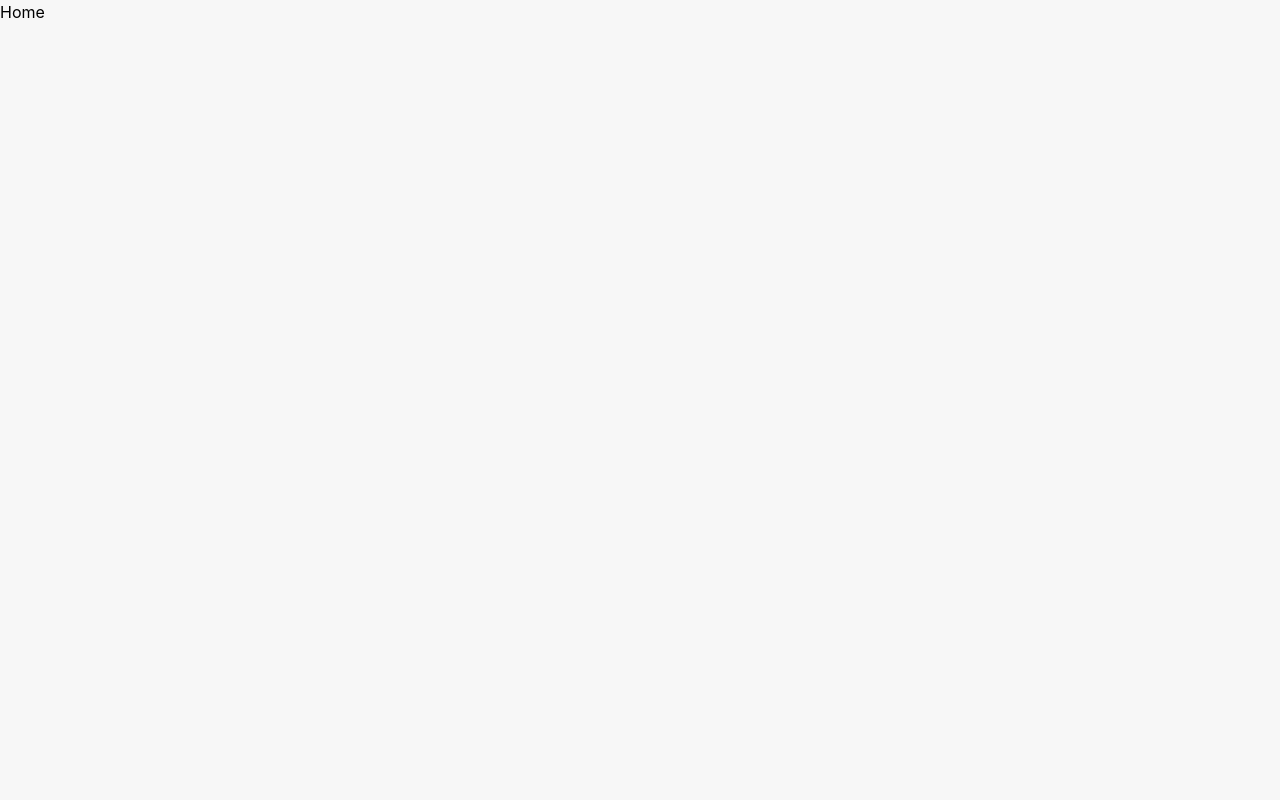
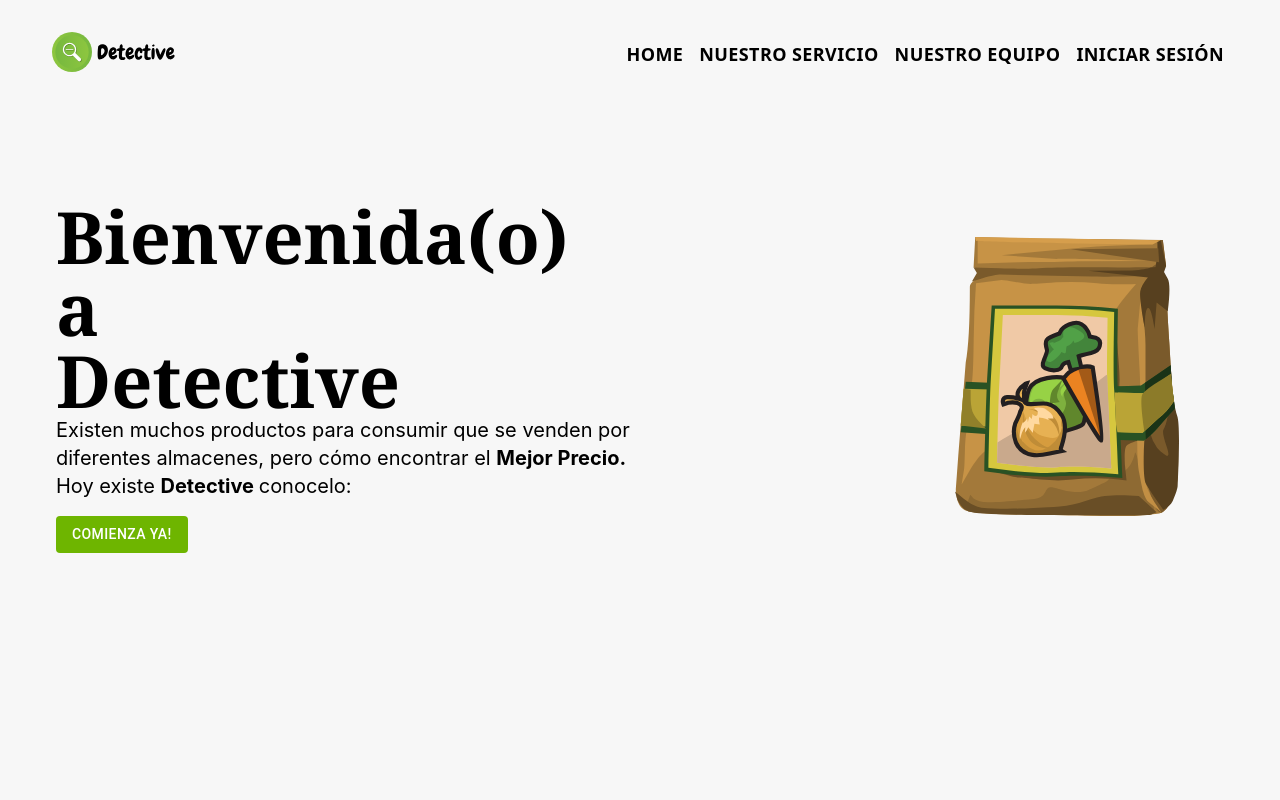
Before and after one commit to KnovaUnivalle/Web-Project-Front, a React (Vite) app: page /home in a window 1280 px wide. Shown: the top 800 px of the page. Built offline with nearby package versions, Linux system fonts and the light colour scheme.

Commit message:
add router, land main, land menu n movil

```diff
--- /dev/null
+++ b/src/components/main/LandMain.jsx
@@ -0,0 +1,19 @@
+import Service from '../sections/Service';
+import Statement from '../sections/Statement';
+import Team from '../sections/Team';
+import Welcome from '../sections/Welcome';
+
+const LandMain = () => {
+	return (
+		<>
+			<main>
+				<Welcome />
+				<Service />
+				<Statement />
+				<Team />
+			</main>
+		</>
+	);
+};
+
+export default LandMain;
--- /dev/null
+++ b/src/components/menus/LandMenu.jsx
@@ -0,0 +1,23 @@
+import { Button } from '@mui/material';
+import { useNavigate } from 'react-router-dom';
+
+const LandMenu = ({ pages }) => {
+	const navigate = useNavigate();
+	return (
+		<>
+			<div className='hidden md:block'>
+				{pages.map((page) => (
+					<Button
+						key={`menulanditem${page.id}`}
+						onClick={() => navigate(page.id)}
+						sx={{ color: '#000', paddingTop: '0.75rem' }}
+					>
+						<p className='font-semibold font-sans text-base lg:text-lg'>{page.title}</p>
+					</Button>
+				))}
+			</div>
+		</>
+	);
+};
+
+export default LandMenu;
--- a/src/components/menus/Movil.jsx
+++ b/src/components/menus/Movil.jsx
@@ -1,8 +1,11 @@
 import { IconButton, Menu, MenuItem, Typography } from '@mui/material';
 import MenuIcon from '@mui/icons-material/Menu';
 import { useState } from 'react';
+import { useNavigate } from 'react-router-dom';
 
 const Movil = ({ pages }) => {
+	const navigate = useNavigate();
+
 	const [menu, setMenu] = useState(null);
 
 	const handleOpenMenu = (event) => {
@@ -38,10 +41,10 @@ const Movil = ({ pages }) => {
 					}}
 				>
 					{pages.map((page) => (
-						<MenuItem key={`menuitem${page.id}`} onClick={handleCloseMenu}>
-							<a href={`#${page.id}`}>
+						<MenuItem key={`menumovilitem${page.id}`} onClick={handleCloseMenu}>
+							<button onClick={() => navigate(page.id)} type='button'>
 								<Typography textAlign='center'>{page.title}</Typography>
-							</a>
+							</button>
 						</MenuItem>
 					))}
 				</Menu>
--- a/src/pages/LandingPage.jsx
+++ b/src/pages/LandingPage.jsx
@@ -1,24 +1,14 @@
-import MailOutlineIcon from '@mui/icons-material/MailOutline';
-import { Box } from '@mui/material';
+import LandHeader from '../components/headers/LandHeader';
+import LandFooter from '../components/footers/LandFooter';
+import LandRouter from '../routes/LandRouter';
 
 const LandingPage = () => {
 	return (
-		<>
-			<div className='h-7 flex justify-center align-middle bg-softlime'>
-				<Box>
-					<a href='mailto:ceo@knova.com'>
-						<MailOutlineIcon style={{ color: 'white' }} />
-					</a>
-				</Box>
-				<p style={{ color: 'white', padding: '2px' }}>Contactanos: ceo@knova.com</p>
-			</div>
-			<div className='flex flex-col md:flex-row justify-center md:justify-between bg-softgrey'>
-				<a className='flex flex-row justify-center p-1 hover:bg-slate-300' href='/'>
-					<img className='w-12 p-1' src='./logo.svg' alt='Logo de Food Space' />
-					<img className='w-12 pt-2' src='./logo_letter.svg' alt='Logo de Food Space' />
-				</a>
-			</div>
-		</>
+		<div className='flex flex-col min-h-screen'>
+			<LandHeader />
+			<LandRouter />
+			<LandFooter />
+		</div>
 	);
 };
 
--- a/src/routes/AppRouter.jsx
+++ b/src/routes/AppRouter.jsx
@@ -1,17 +1,20 @@
+import { Suspense, lazy } from 'react';
 import { Route } from 'react-router-dom';
 import { Routes } from 'react-router-dom';
-import LandingPage from '../pages/LandingPage';
-import NotFound from '../pages/NotFound';
+const LandingPage = lazy(() => import('../pages/LandingPage'));
+const NotFound = lazy(() => import('../pages/NotFound'));
 import Home from '../pages/Home';
 
 const AppRoutes = () => {
 	return (
 		<>
-			<Routes>
-				<Route path='*' element={<NotFound />} />
-				<Route path='/' element={<LandingPage />} />
-				<Route path='/home' element={<Home />} />
-			</Routes>
+			<Suspense fallback={<div>Cargando</div>}>
+				<Routes>
+					<Route path='*' element={<NotFound />} />
+					<Route path='home/*' element={<LandingPage />} />
+					<Route path='/' element={<Home />} />
+				</Routes>
+			</Suspense>
 		</>
 	);
 };
--- /dev/null
+++ b/src/routes/LandRouter.jsx
@@ -0,0 +1,24 @@
+import { Suspense, lazy } from 'react';
+import { Route } from 'react-router-dom';
+import { Routes } from 'react-router-dom';
+const NotFound = lazy(() => import('../pages/NotFound'));
+const Team = lazy(() => import('../components/sections/Team'));
+const Service = lazy(() => import('../components/sections/Service'));
+const LandMain = lazy(() => import('../components/main/LandMain'));
+
+const LandRouter = () => {
+	return (
+		<>
+			<Suspense fallback={<div>Cargando</div>}>
+				<Routes>
+					<Route path='*' element={<NotFound />} />
+					<Route path='/' element={<LandMain />} />
+					<Route path='/team' element={<Team />} />
+					<Route path='/Service' element={<Service />} />
+				</Routes>
+			</Suspense>
+		</>
+	);
+};
+
+export default LandRouter;
```
